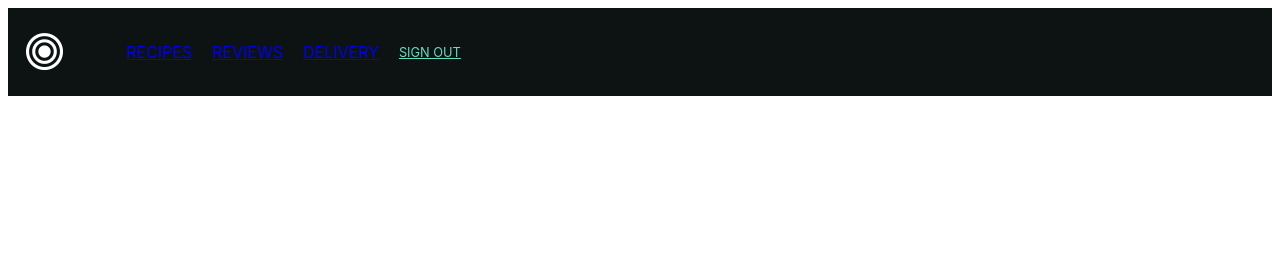
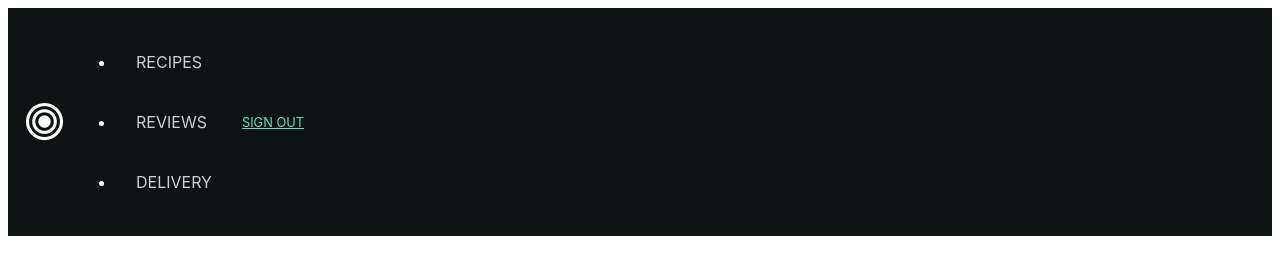
Before and after one commit to rafaelmvargas/midterm, a website: page index.html in a window 1280 px wide. Drawn offline with Linux system fonts and the light colour scheme.

Commit message:
commented custom styles, applied existing css from css file

```diff
--- a/index.html
+++ b/index.html
@@ -11,7 +11,7 @@
     <link rel="stylesheet" href="css/nav.css" />
     <style>
       /* styles - use a linked external style sheet */
-      header ul {
+      /* header ul {
         display: flex;
         flex-flow: row wrap;
       }
@@ -19,7 +19,7 @@
       header ul li {
         padding: 10px;
         list-style-type: none;
-        text-transform: uppercase;
+        text-transform: uppercase; */
       }
     </style>
   </head>
@@ -28,7 +28,7 @@
     <header class="site-header">
       <a href="#" class="logo"><i class="fa fa-bullseye fa-3x"></i></a>
       <nav>
-        <ul>
+        <ul class="site-nav">
           <li><a class="active" href="recipes.html">Recipes</a></li>
           <li><a href="reviews.html">Reviews</a></li>
           <li><a href="delivery.html">Delivery</a></li>
```
